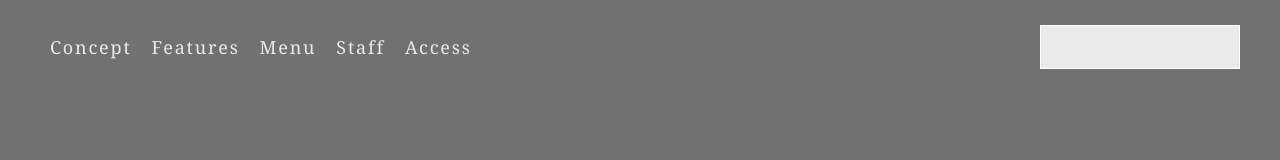
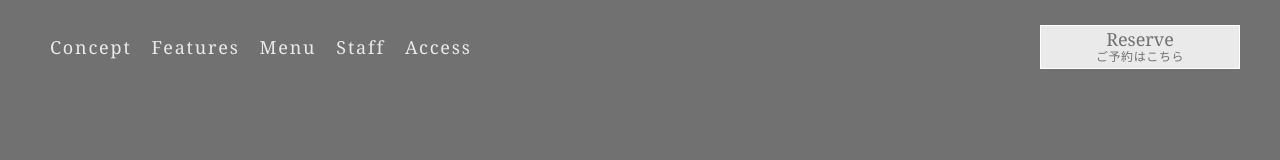
Before and after one commit to tannno-shouta/-surprise-hair, a Next.js app: page / in a window 1280 px wide. In both pictures the pointer is over the element "Reserve". Shown: the top 160 px of the page. Built offline with nearby package versions, Linux system fonts and the light colour scheme.

Commit message:
ホバーエフェクトの追加

```diff
--- a/components/Header.module.css
+++ b/components/Header.module.css
@@ -105,18 +105,16 @@
   transition: .4s;
 }
 
-/* .header_reserve_en:hover,
-.header_reserve_en:focus,
-.header_reserve_en:active{
+.header_reserve_link:hover .header_reserve_en,
+.header_reserve_link:focus .header_reserve_en,
+.header_reserve_link:active .header_reserve_en{
   color: #727171;
-  background-color: #eaeaea;
   transition: .4s;
 }
 
-.header_reserve_ja:hover,
-.header_reserve_ja:focus,
-.header_reserve_ja:active{
+.header_reserve_link:hover .header_reserve_ja,
+.header_reserve_link:focus .header_reserve_ja,
+.header_reserve_link:active .header_reserve_ja{
   color: #727171;
-  background-color: #eaeaea;
   transition: .4s;
-} */
+}
```
